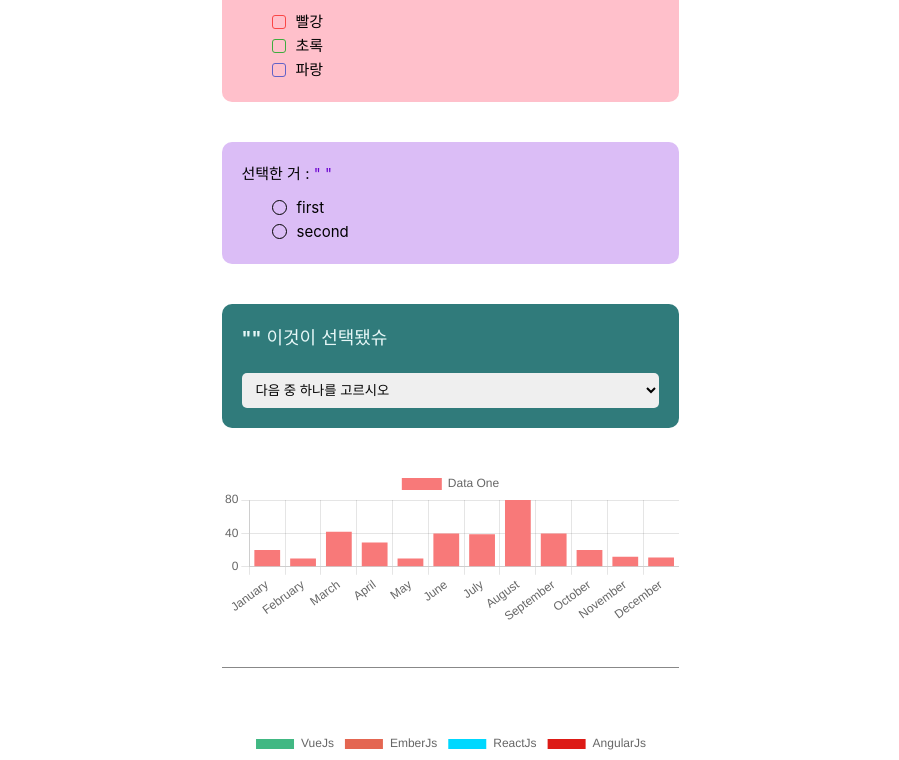
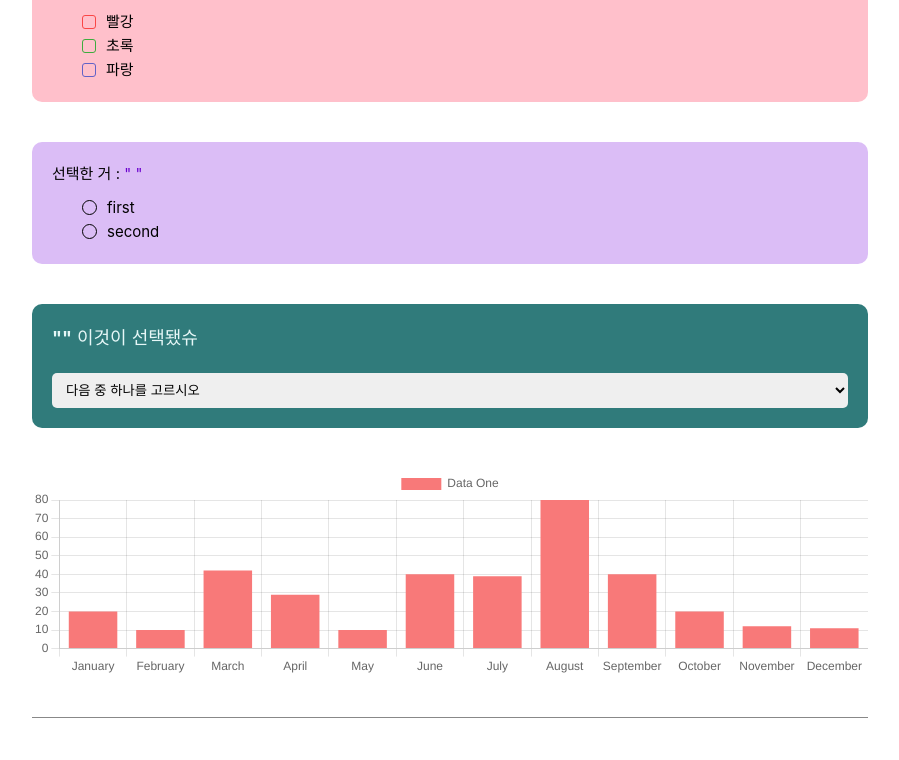
Before and after one commit to QTsom/example-vue, a Vue app: page / in a window 1280 px wide. Shown: the part 633-1393 px from the top of the page, without its empty margins (190-1089 px from the left). Built offline with nearby package versions, Linux system fonts and the light colour scheme.

Commit message:
feat: edit app css

```diff
--- a/src/assets/main.css
+++ b/src/assets/main.css
@@ -1,7 +1,8 @@
 @import './base.css';
 
 #app {
-  max-width: 1280px;
+  max-width: 900px;
+  width: 100%;
   margin: 0 auto;
   padding: 2rem;
 
--- a/src/components/Chart.vue
+++ b/src/components/Chart.vue
@@ -31,7 +31,7 @@ export default {
 
 <style scoped>
     .wrapper {
-        height: 200px;
+        height: 250px;
         padding-bottom: 40px;
         margin-bottom: 60px;
         border-bottom: 1px solid #888;
```
